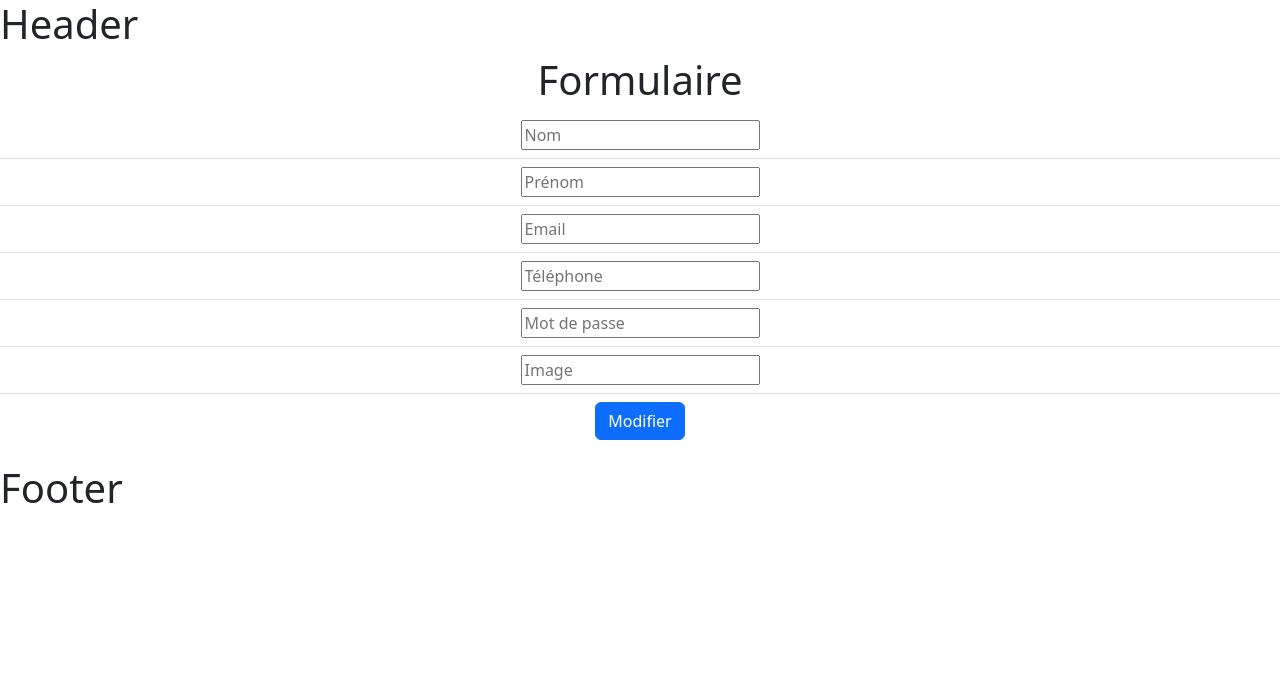
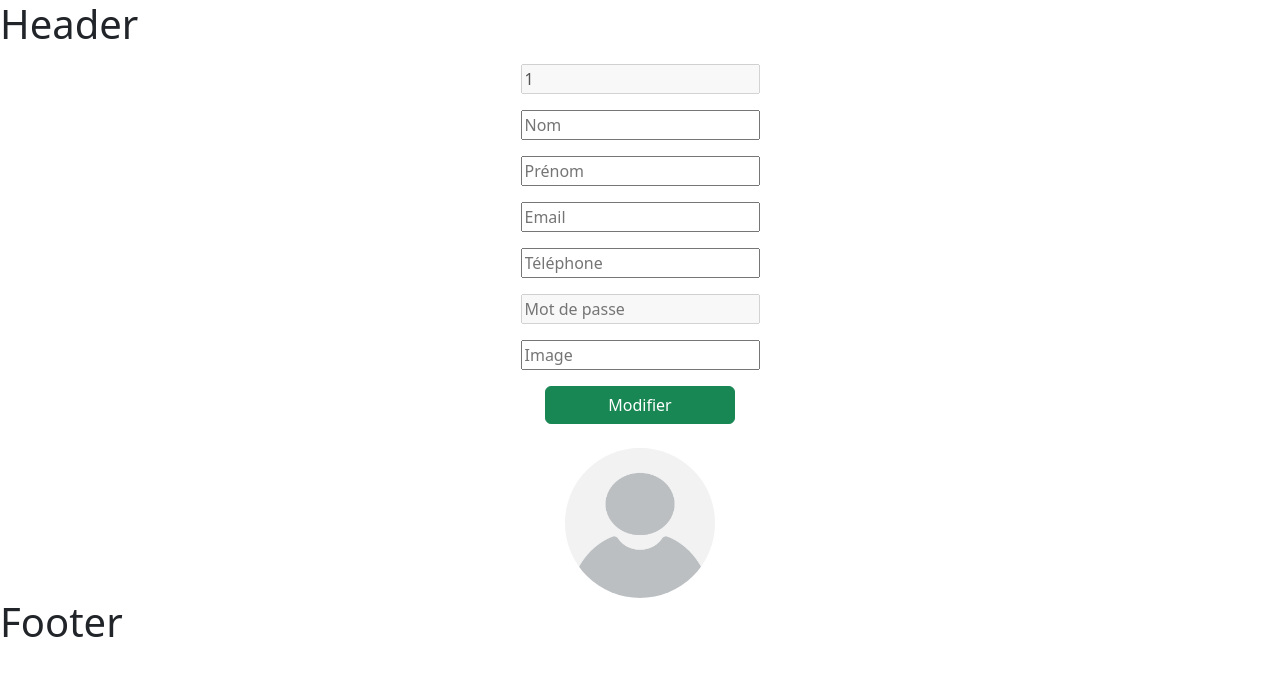
Before and after one commit to Sa0ki/BookStore, a React (Create React App) app in the folder frontend/: page /master/responsable/update/1 in a window 1280 px wide. Shown: the top 676 px of the page. Built offline with nearby package versions, Linux system fonts and the light colour scheme; no server answers.

Commit message:
Display responsable updated.

```diff
--- a/frontend/src/Composants/Responsable/FormulaireResponsable.js
+++ b/frontend/src/Composants/Responsable/FormulaireResponsable.js
@@ -27,17 +27,16 @@ function FormulaireResponsable(){
 
     return (
         <center>
-            <h1>Formulaire</h1>
             <Form>
-                <Table>
+                <Table borderless>
                     <tbody>
                     <tr><td><center><input type ="text" id="nom" onChange={(e)=>setNom(e.target.value)} placeholder="Nom"/></center></td></tr>
                     <tr><td><center><input type ="text" id="prenom" onChange={(e)=>setPrenom(e.target.value)} placeholder="Prénom"/></center></td></tr>
                     <tr><td><center><input type ="email" id="email" onChange={(e)=>setEmail(e.target.value)} placeholder="Email"/></center></td></tr>
                     <tr><td><center><input type ="text" id="phone" onChange={(e)=>setPhone(e.target.value)} placeholder="Téléphone"/></center></td></tr>
                     <tr><td><center><input type ="password" id="motDePasse" onChange={(e)=>setMotDePasse(e.target.value)} placeholder="Mot de passe"/></center></td></tr>
-                    <tr><td><center><input type ="text" id="image" onChange={(e)=>setImage(e.target.value)} placeholder="Image"/></center></td></tr>
-                    <tr><center><Button onClick={(e)=>Submit(e)}>Ajouter</Button></center></tr>
+                    <tr><td><center><input type ="text" id="image" onChange={(e)=>setImage(e.target.value)} placeholder="Nom de l'image"/></center></td></tr>
+                    <tr><center><Button onClick={(e)=>Submit(e)}>&nbsp;&nbsp;&nbsp;&nbsp;&nbsp;&nbsp;&nbsp;&nbsp;&nbsp;&nbsp;&nbsp;&nbsp;&nbsp;Ajouter&nbsp;&nbsp;&nbsp;&nbsp;&nbsp;&nbsp;&nbsp;&nbsp;&nbsp;&nbsp;&nbsp;&nbsp;&nbsp;</Button></center></tr>
                     </tbody>
                 </Table>
             </Form>
--- a/frontend/src/Composants/Responsable/ModificationResponsable.js
+++ b/frontend/src/Composants/Responsable/ModificationResponsable.js
@@ -7,9 +7,14 @@ import Button from "../../../node_modules/react-bootstrap/Button"
 import Table from "../../../node_modules/react-bootstrap/Table"
 //Componments of react bootstrap
 
+
+//Css file for responsable
+import "./Css/Responsable.css"
+
 function ModificationResponsable(){
 
     const {id} = useParams()
+    const [touched, setTouched] = useState(false)
 
     const [nom, setNom] = useState("");
     const [prenom, setPrenom] = useState("");
@@ -31,6 +36,17 @@ function ModificationResponsable(){
         setImage(result.data.image)
     }
 
+    function displayImage(){
+        try{
+            let pp = require("./Images/" + image)
+            return <img className="profilePic" src={require("./Images/"+image)} alt="pic"/>
+        }catch(error){
+            if(touched == true && image == "")
+                setImage("unknown.jpg")
+            return <img className="profilePic" src={require("./Images/unknown.jpg")} alt="pic"/>
+        }
+    }
+
     useEffect(() => {
         getResponsableById()
     }, [])
@@ -44,20 +60,23 @@ function ModificationResponsable(){
 
     return (
         <center>
-            <h1>Formulaire</h1>
             <Form>
-                <Table>
+                <Table borderless>
                     <tbody>
+                    <tr><td><center><input type="text" id="_id" disabled="disabled" value={id}/></center></td></tr>
                     <tr><td><center><input type ="text" id="nom" onChange={(e)=>setNom(e.target.value)} placeholder="Nom" value={nom}/></center></td></tr>
                     <tr><td><center><input type ="text" id="prenom" onChange={(e)=>setPrenom(e.target.value)} placeholder="Prénom" value={prenom}/></center></td></tr>
                     <tr><td><center><input type ="email" id="email" onChange={(e)=>setEmail(e.target.value)} placeholder="Email" value={email}/></center></td></tr>
                     <tr><td><center><input type ="text" id="phone" onChange={(e)=>setPhone(e.target.value)} placeholder="Téléphone" value={phone}/></center></td></tr>
-                    <tr><td><center><input type ="password" id="motDePasse" onChange={(e)=>setMotDePasse(e.target.value)} placeholder="Mot de passe" value={motDePasse}/></center></td></tr>
-                    <tr><td><center><input type ="text" id="image" onChange={(e)=>setImage(e.target.value)} placeholder="Image" value={image}/></center></td></tr>
-                    <tr><center><Button onClick={(e)=>Submit(e)}>Modifier</Button></center></tr>
+                    <tr><td><center><input type ="password" id="motDePasse" disabled="disabled" onChange={(e)=>setMotDePasse(e.target.value)} placeholder="Mot de passe" value={motDePasse}/></center></td></tr>
+                    <tr><td><center><input type ="text" id="image" onChange={(e)=>setImage(e.target.value)} onBlur={()=>setTouched(true)} placeholder="Image" value={image}/></center></td></tr>
+                    <tr><center><Button variant="success" onClick={(e)=>Submit(e)}>&nbsp;&nbsp;&nbsp;&nbsp;&nbsp;&nbsp;&nbsp;&nbsp;&nbsp;&nbsp;&nbsp;&nbsp;Modifier&nbsp;&nbsp;&nbsp;&nbsp;&nbsp;&nbsp;&nbsp;&nbsp;&nbsp;&nbsp;&nbsp;&nbsp;</Button></center></tr>
                     </tbody>
                 </Table>
             </Form>
+           {
+            displayImage()
+           }
         </center>
     );
 }
--- a/frontend/src/Composants/Responsable/TousLesResponsables.js
+++ b/frontend/src/Composants/Responsable/TousLesResponsables.js
@@ -1,6 +1,5 @@
 import {useState, useEffect} from "react"
 import {NavLink} from "react-router-dom"
-import { Link } from "react-router-dom"
 import ServiceResponsable from "../../Services/ResponsableServices"
 
 //Componments of react bootstrap
@@ -8,7 +7,8 @@ import Table from "../../../node_modules/react-bootstrap/Table"
 import Button from "../../../node_modules/react-bootstrap/Button"
 //Componments of react bootstrap
 
-import "../../Css/Responsable.css"
+//Css file for responsable
+import "./Css/Responsable.css"
 
 function TousLesResponsables(){
 
@@ -25,9 +25,14 @@ function TousLesResponsables(){
         getResponsables()
     }
 
-    function saut(indice){
-        if((indice + 1) % 3 == 0)
-            return <br></br>
+    function displayImage(pic){
+        try{
+            let pp = require("./Images/" + pic)
+            return <img className="profilePic" src={require("./Images/"+pic)} alt="pic"/>
+        }catch(error){
+            pic="unknown.jpg"
+            return <img className="profilePic" src={require("./Images/unknown.jpg")} alt="pic"/>
+        }
     }
 
     useEffect(()=>{
@@ -47,7 +52,7 @@ function TousLesResponsables(){
                                 <tbody>
                                     <tr>
                                         <td>
-                                            <img className="profilePic" src={require("./Images/" + r.image)} alt="pic"/>
+                                            {displayImage(r.image)}
                                         </td>
                                         <td></td>
                                         <table>
```
Also changed, not shown: frontend/src/Composants/Responsable/Css/Responsable.css (renamed from frontend/src/Css/Responsable.css, +4 -3 lines), frontend/src/Composants/Responsable/Images/unknown.jpg (added).
